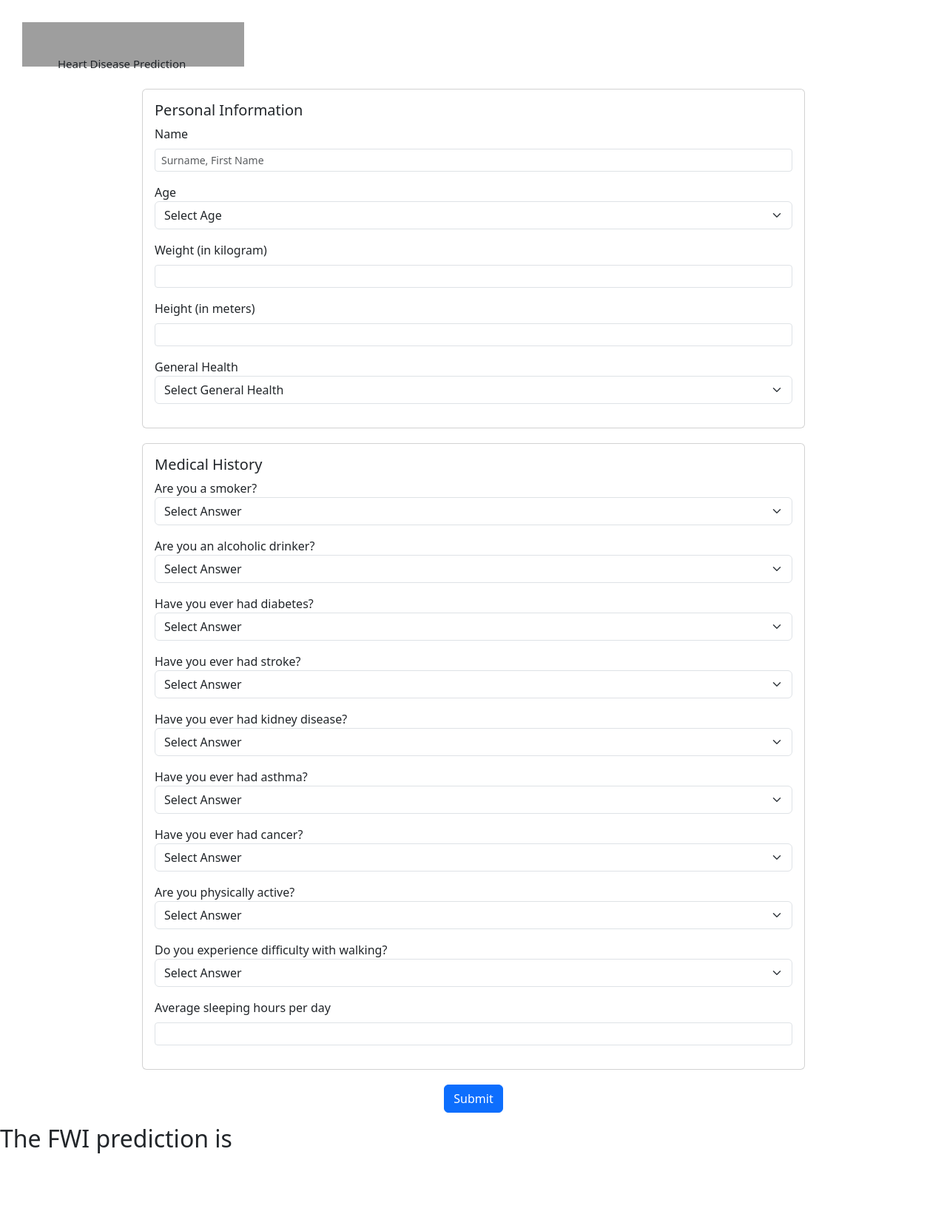
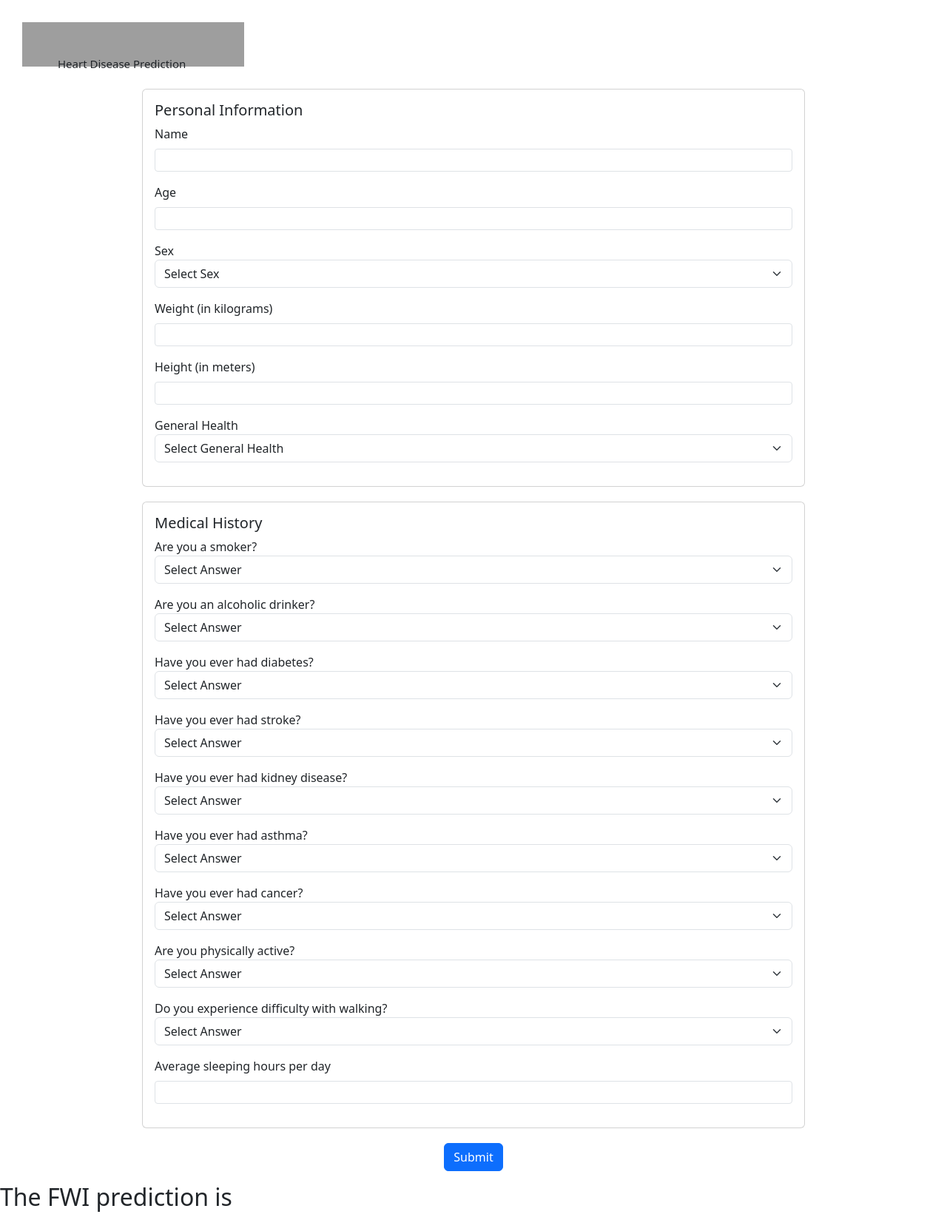
Before and after one commit to abccastro/Heart-Disease-Prediction, a Flask app: page / in a window 1280 px wide. Shown: the whole page at 74% size. Before the commit the page ends 1559 px from the top, so only its background shows below. Run offline with Flask 3, Linux system fonts and the light colour scheme; parts of the project's set-up code (start-up, migrations or seed data) failed here and were passed over; grey boxes are pictures that could not be loaded.

Commit message:
updated the backend with correct field requests

```diff
--- a/app.py
+++ b/app.py
@@ -13,27 +13,43 @@ app=application
 ridge_model=pickle.load(open('models/ridge.pkl', 'rb'))
 standard_scaler=pickle.load(open('models/scaler.pkl', 'rb'))
 
+
 @app.route('/')
 def index():
     return render_template('index.html')
 
+
 @app.route('/predictheartdisease', methods=['Get', 'Post'])
-def predict_datapoint():
+def predict_heart_disease():
+
     if request.method=='POST':
-        Temperature=float(request.form.get('Temperature'))
-        RH=float(request.form.get('RH'))
-        Ws=float(request.form.get('Ws'))
-        Rain=float(request.form.get('Rain'))
-        FFMC=float(request.form.get('FFMC'))
-        DMC=float(request.form.get('DMC'))
-        ISI=float(request.form.get('ISI'))
-        Classes=float(request.form.get('Classes'))
-        Region=float(request.form.get('Region'))
 
-        new_data_sc=standard_scaler.transform([[Temperature,RH,Ws,Rain,FFMC,DMC,ISI,Classes,Region]])
-        result=ridge_model.predict(new_data_sc)
+        try:
+            name = request.form.get('name')
+            age = int(request.form.get('age'))
+            sex = request.form.get('sex')
+            weight = float(request.form.get('weight'))
+            height = float(request.form.get('height'))
+            general_health =  request.form.get('generalhealth')
+            smoker_status = request.form.get('smokerstatus')
+            alcohol_drinker = request.form.get('alcoholdrinker')
+            diabetes = request.form.get('diabetes')
+            stroke = request.form.get('stroke')
+            kidney_disease = request.form.get('kidneydisease')
+            asthma = request.form.get('asthma')
+            cancer = request.form.get('cancer')
+            phyactive = request.form.get('phyactive')
+            difficulty_walking = request.form.get('diffwalking')
+            sleeping_hours = float(request.form.get('sleephours'))
 
-        return render_template('index.html', result=result[0])
+        except Exception as err:
+            return render_template('index.html', result=err)
+
+        # new_data_sc=standard_scaler.transform([[Temperature,RH,Ws,Rain,FFMC,DMC,ISI,Classes,Region]])
+        # result=ridge_model.predict(new_data_sc)
+        # return render_template('index.html', result=result[0])
+
+        return render_template('index.html', result=Name)
     else:
         return render_template('index.html')
 
--- a/templates/index.html
+++ b/templates/index.html
@@ -1,6 +1,5 @@
 <html>
    <head>
-
       <link href="https://cdn.jsdelivr.net/npm/bootstrap@5.3.2/dist/css/bootstrap.min.css" rel="stylesheet" integrity="sha384-T3c6CoIi6uLrA9TneNEoa7RxnatzjcDSCmG1MXxSR1GAsXEV/Dwwykc2MPK8M2HN" crossorigin="anonymous">
       <script src="https://cdn.jsdelivr.net/npm/bootstrap@5.3.2/dist/js/bootstrap.bundle.min.js" integrity="sha384-C6RzsynM9kWDrMNeT87bh95OGNyZPhcTNXj1NW7RuBCsyN/o0jlpcV8Qyq46cDfL" crossorigin="anonymous"></script>
    </head>
@@ -8,9 +7,10 @@
       <div style="padding: 30px">
          <img src="https://prnewswire2-a.akamaihd.net/p/1893751/sp/189375100/thumbnail/entry_id/0_do3wqqc5/def_height/2700/def_width/2700/version/100012/type/1" alt="Cardio Insight" width="300" height="60">
       </div>
+
       <h2  style="font-size: 15px; position: absolute; top: 77px; left: 78px;">Heart Disease Prediction</h2>
 
-      <form action="{{ url_for('predict_datapoint')}}" method="post">
+      <form action="{{ url_for('predict_heart_disease')}}" method="post">
 
          <div class="card" style="width: 70%; margin-left: 15%; margin-bottom: 20px;">
             <div class="card-body">
@@ -18,31 +18,36 @@
 
                <div class="mb-3">
                   <label for="name" class="form-label form-label-sm">Name</label>
-                  <input type="text" id="name" placeholder="Surname, First Name" required="required" class="form-control form-control-sm"/>
+                  <input type="text" id="name" name="name" required="required" class="form-control form-control-sm"/>
                </div>
 
                <div class="mb-3">
-                  <label for="sex">Age</label>
-                  <select class="form-select" id="sex" aria-label="select example">
-                     <option selected>Select Age</option>
+                  <label for="age" class="form-label form-label-sm">Age</label>
+                  <input type="text" id="age" name="age" required="required" class="form-control form-control-sm"/>
+               </div>
+
+               <div class="mb-3">
+                  <label for="sex">Sex</label>
+                  <select class="form-select" id="sex" name="sex" aria-label="select example">
+                     <option selected>Select Sex</option>
                      <option value="female">Female</option>
                      <option value="male">Male</option>
                   </select>
                </div>
 
                <div class="mb-3">
-                  <label for="weight" class="form-label form-label-sm">Weight (in kilogram)</label>
-                  <input type="text" id="weight" required="required" class="form-control form-control-sm"/>
+                  <label for="weight" class="form-label form-label-sm">Weight (in kilograms)</label>
+                  <input type="text" id="weight" name="weight" required="required" class="form-control form-control-sm"/>
                </div>
 
                <div class="mb-3">
                   <label for="height" class="form-label form-label-sm">Height (in meters)</label>
-                  <input type="text" id="height" required="required" class="form-control form-control-sm"/>
+                  <input type="text" id="height" name="height" required="required" class="form-control form-control-sm"/>
                </div>
 
                <div class="mb-3">
                   <label for="generalhealth">General Health</label>
-                  <select class="form-select" id="generalhealth" aria-label="select example">
+                  <select class="form-select" id="generalhealth" name="generalhealth" aria-label="select example">
                      <option selected>Select General Health</option>
                      <option value="poor">Poor</option>
                      <option value="fair">Fair</option>
@@ -61,7 +66,7 @@
 
                <div class="mb-3">
                   <label for="smokerstatus">Are you a smoker?</label>
-                  <select class="form-select" id="smokerstatus" aria-label="select example">
+                  <select class="form-select" id="smokerstatus" name="smokerstatus" aria-label="select example">
                      <option selected>Select Answer</option>
                      <option value="currentsmoker">Current Smoker</option>
                      <option value="formersmoker">Former Smoker</option>
@@ -71,7 +76,7 @@
 
                <div class="mb-3">
                   <label for="alcoholdrinker">Are you an alcoholic drinker?</label>
-                  <select class="form-select" id="alcoholdrinker" aria-label="select example">
+                  <select class="form-select" id="alcoholdrinker" name="alcoholdrinker" aria-label="select example">
                      <option selected>Select Answer</option>
                      <option value="yes">Yes</option>
                      <option value="no">No</option>
@@ -80,7 +85,7 @@
 
                <div class="mb-3">
                   <label for="diabetes">Have you ever had diabetes?</label>
-                  <select class="form-select" id="diabetes" aria-label="select example">
+                  <select class="form-select" id="diabetes" name="diabetes" aria-label="select example">
                      <option selected>Select Answer</option>
                      <option value="yes">Yes</option>
                      <option value="no">No</option>
@@ -89,7 +94,7 @@
 
                <div class="mb-3">
                   <label for="stroke">Have you ever had stroke?</label>
-                  <select class="form-select" id="stroke" aria-label="select example">
+                  <select class="form-select" id="stroke" name="stroke" aria-label="select example">
                      <option selected>Select Answer</option>
                      <option value="yes">Yes</option>
                      <option value="no">No</option>
@@ -98,7 +103,7 @@
 
                <div class="mb-3">
                   <label for="kidneydisease">Have you ever had kidney disease?</label>
-                  <select class="form-select" id="kidneydisease" aria-label="select example">
+                  <select class="form-select" id="kidneydisease" name="kidneydisease" aria-label="select example">
                      <option selected>Select Answer</option>
                      <option value="yes">Yes</option>
                      <option value="no">No</option>
@@ -107,7 +112,7 @@
 
                <div class="mb-3">
                   <label for="asthma">Have you ever had asthma?</label>
-                  <select class="form-select" id="asthma" aria-label="select example">
+                  <select class="form-select" id="asthma" name="asthma" aria-label="select example">
                      <option selected>Select Answer</option>
                      <option value="yes">Yes</option>
                      <option value="no">No</option>
@@ -116,7 +121,7 @@
 
                <div class="mb-3">
                   <label for="cancer">Have you ever had cancer?</label>
-                  <select class="form-select" id="cancer" aria-label="select example">
+                  <select class="form-select" id="cancer" name="cancer" aria-label="select example">
                      <option selected>Select Answer</option>
                      <option value="yes">Yes</option>
                      <option value="no">No</option>
@@ -125,7 +130,7 @@
 
                <div class="mb-3">
                   <label for="phyactive">Are you physically active?</label>
-                  <select class="form-select" id="phyactive" aria-label="select example">
+                  <select class="form-select" id="phyactive" name="phyactive" aria-label="select example">
                      <option selected>Select Answer</option>
                      <option value="yes">Yes</option>
                      <option value="no">No</option>
@@ -134,7 +139,7 @@
 
                <div class="mb-3">
                   <label for="diffwalking">Do you experience difficulty with walking?</label>
-                  <select class="form-select" id="diffwalking" aria-label="select example">
+                  <select class="form-select" id="diffwalking" name="diffwalking" aria-label="select example">
                      <option selected>Select Answer</option>
                      <option value="yes">Yes</option>
                      <option value="no">No</option>
@@ -143,13 +148,13 @@
 
                <div class="mb-3">
                   <label for="sleephours" class="form-label form-label-sm">Average sleeping hours per day</label>
-                  <input type="text" id="sleephours" required="required" class="form-control form-control-sm"/>
+                  <input type="text" id="sleephours" name="sleephours" required="required" class="form-control form-control-sm"/>
                </div>
 
             </div>
          </div>
 
-            <button type="submit" class="btn btn-primary btn-block btn-large"  style="width: 80px; margin-left: calc(50% - 40px)">Submit</button>
+            <button type="submit" class="btn btn-primary btn-block btn-large" style="width: 80px; margin-left: calc(50% - 40px)">Submit</button>
       </form>
       <h2>
            The FWI prediction is {{result}}
```
